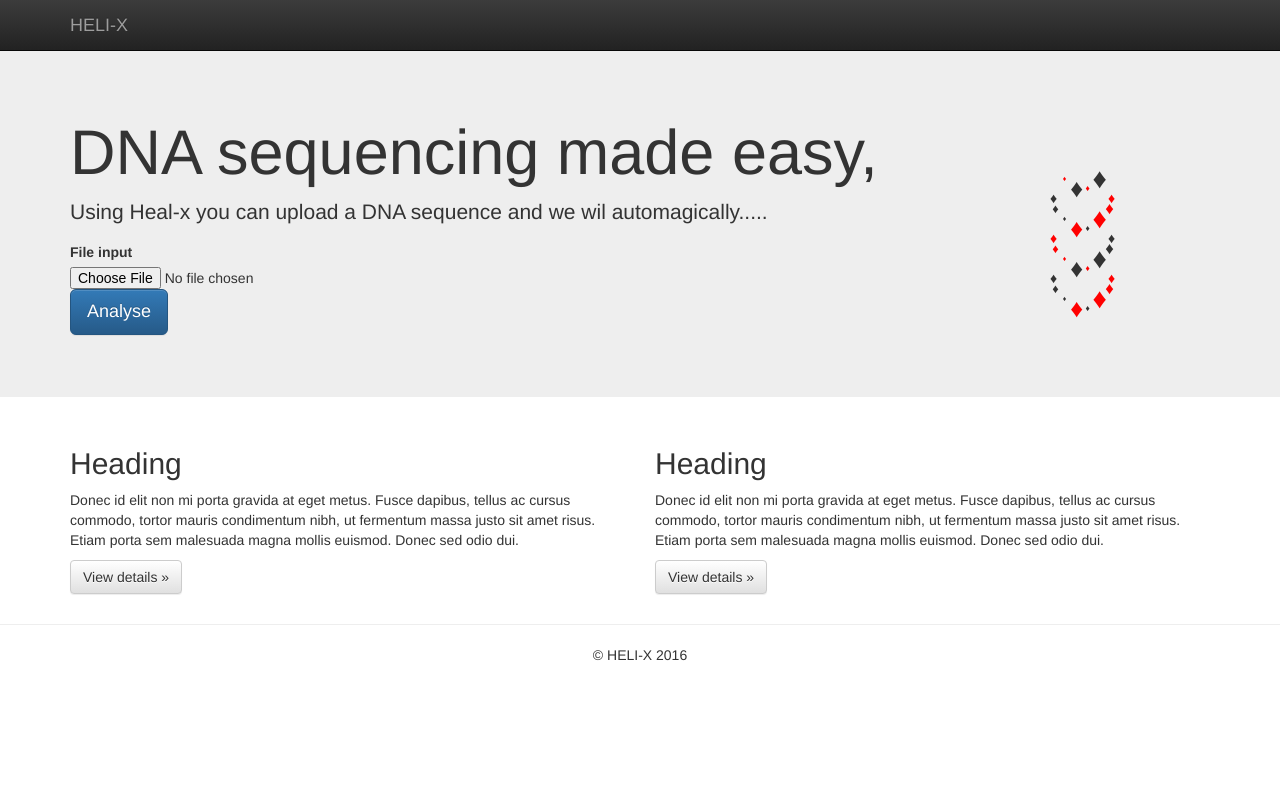
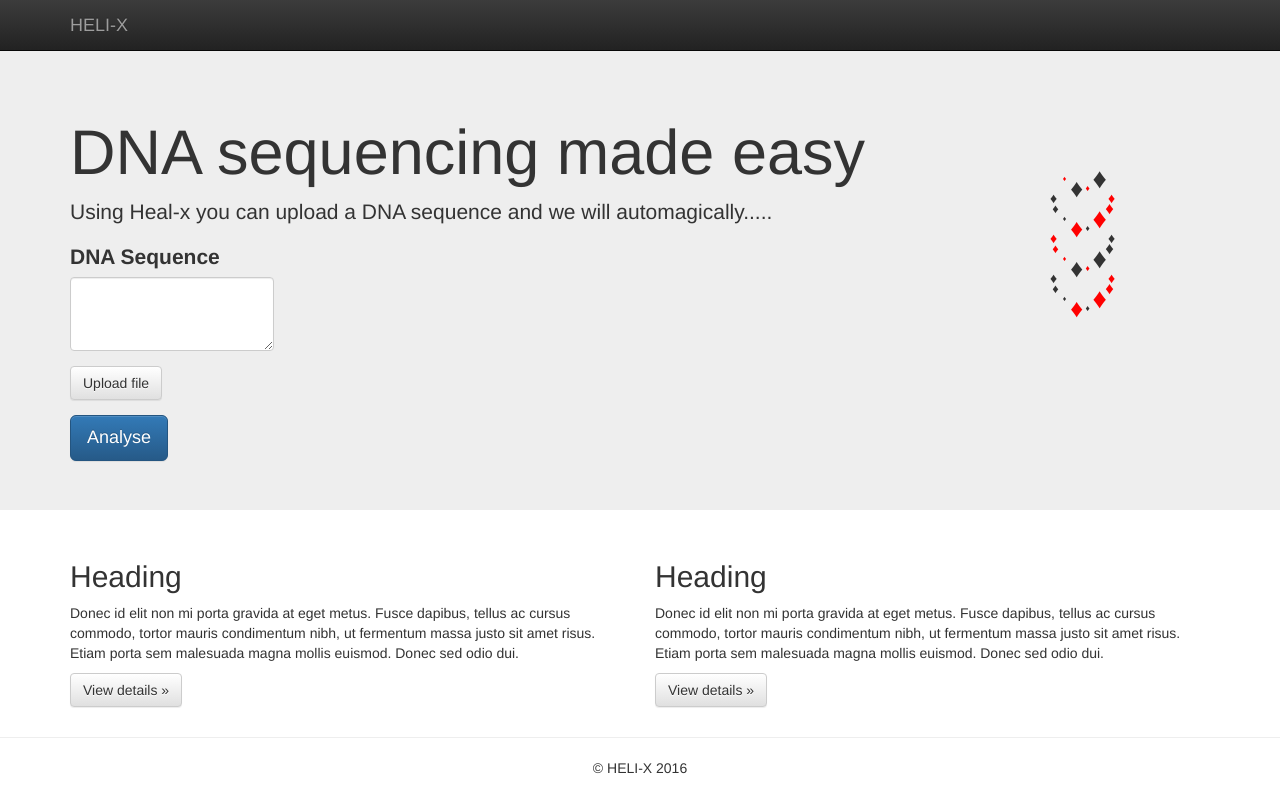
Before and after one commit to heal-x/heal-x, a plain HTML site: page index.html in a window 1280 px wide. Drawn offline with nearby package versions, Linux system fonts and the light colour scheme.

Commit message:
upload button and text input

```diff
--- a/index.html
+++ b/index.html
@@ -52,12 +52,21 @@
       <div class="container">
           <div class="row">
               <div class="col-md-9">
-                  <h1>DNA sequencing made easy,</h1>
-                  <p>Using Heal-x you can upload a DNA sequence and we wil automagically.....</p>
+                  <h1>DNA sequencing made easy</h1>
+                  <p>Using Heal-x you can upload a DNA sequence and we will automagically.....</p>
                   <form class="form-inline">
                       <div class="form-group">
-                          <label for="inputFile">File input</label>
-                          <input type="file" id="inputFile">
+
+                          <p>
+                              <label>DNA Sequence</label>
+                              <br />
+                              <textarea class="form-control" rows="3" id="DNAsequence"></textarea>
+                          </p>
+                          <p>
+                              <label class="btn btn-default btn-file">
+                                  Upload file<input type="file" style="display: none;">
+                              </label>
+                          </p>
                           <button class="btn btn-primary btn-lg">Analyse</button>
                       </div>
 
```
